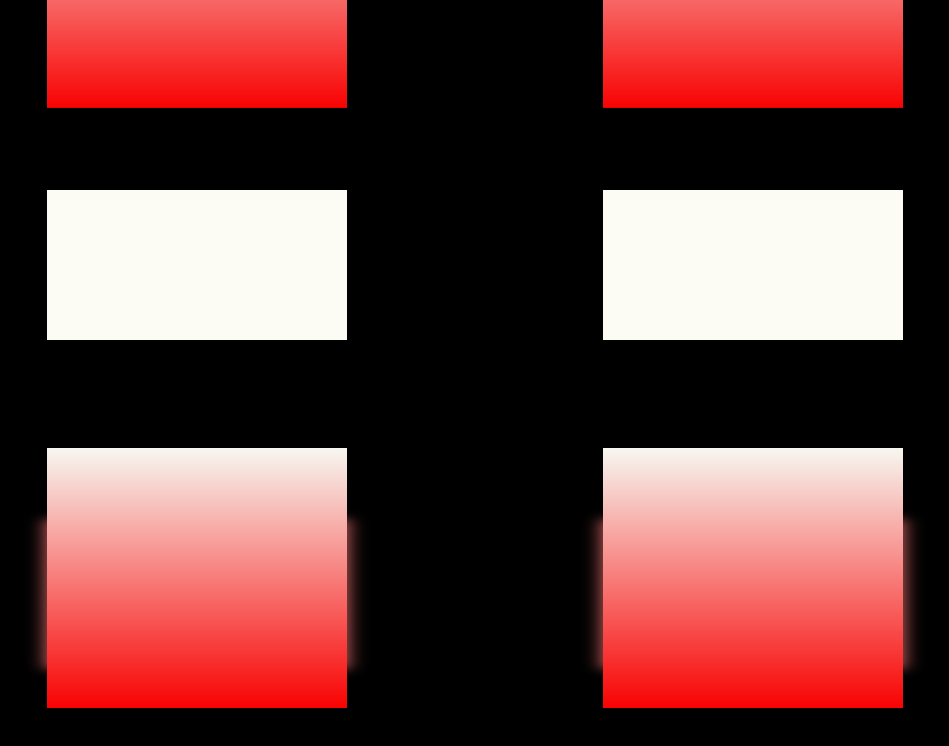
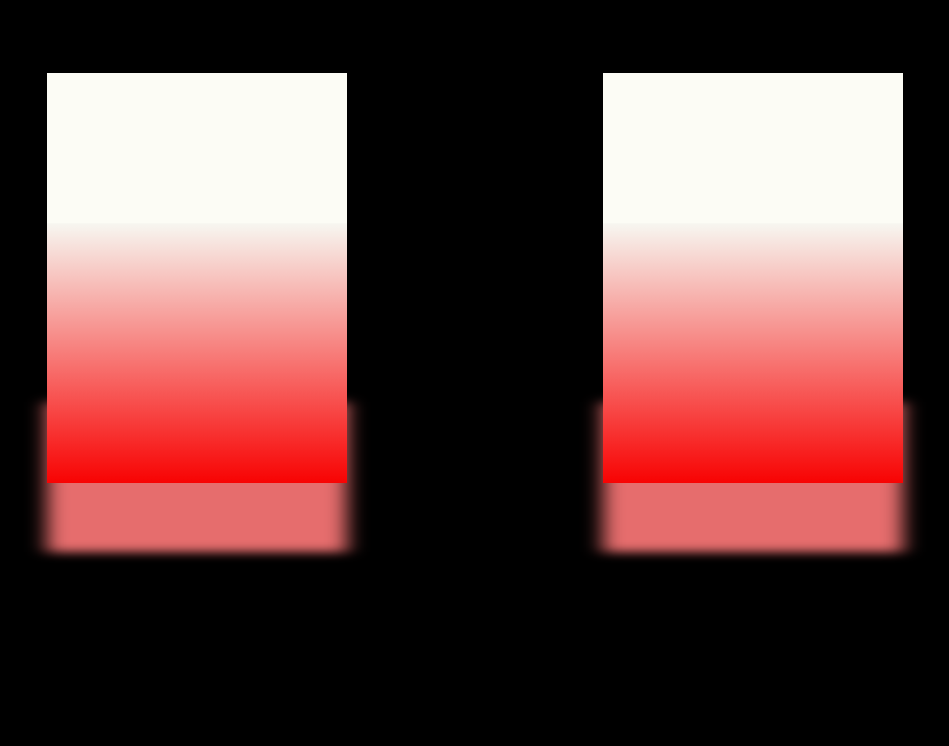
Before and after one commit to muthusamykavinkumar/cuberoate, a plain HTML site: page html.html in a window 1280 px wide. Shown: the whole page, without its empty margins (165-1114 px from the left). Drawn offline with Linux system fonts and the light colour scheme.

Commit message:
Update test.css

```diff
--- a/test.css
+++ b/test.css
@@ -46,7 +46,8 @@ position: absolute;
     width: 100%;
     height: 100%;
     background:linear-gradient(rgb(247, 247, 241),rgb(248, 3, 3));
-    transform: rotateY(calc(90deg * var(--i))) translateZ(600px);
+    transform: rotateY(calc(90deg * var(--i))) translateZ(150px);
+    //for different translateZ 600
 }
 .top{
     position: absolute;
@@ -55,7 +56,8 @@ position: absolute;
     width: 300px;
     height: 300px;
     background-color:rgb(252, 252, 245) ;
-    transform: rotateX(90deg) translateZ(15px);
+    transform: rotateX(90deg) translateZ(150px);
+      //for different translateZ 150px
 }
 .top::before{
     content:  '';
```
